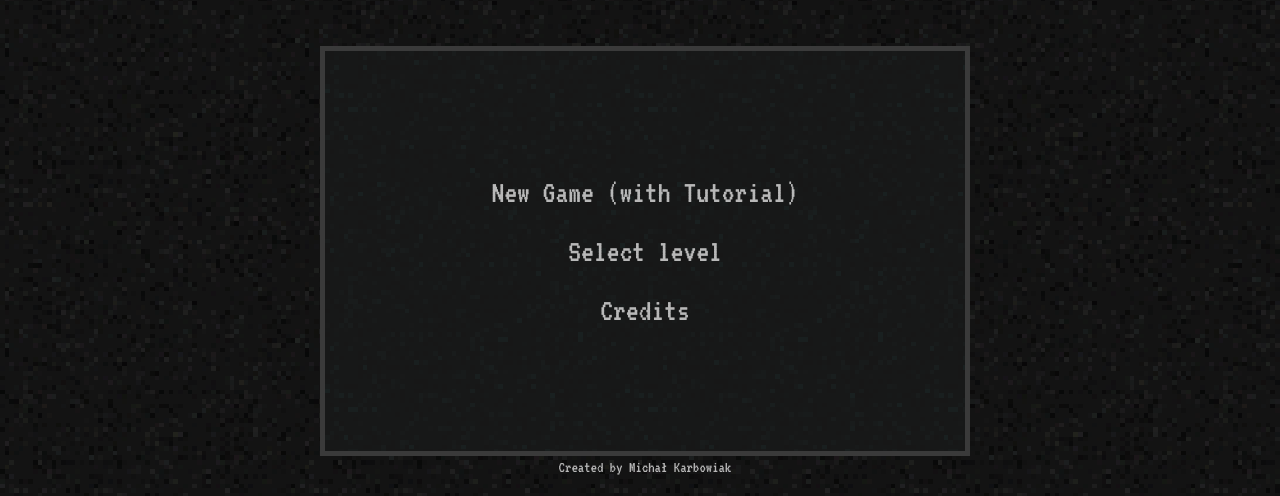
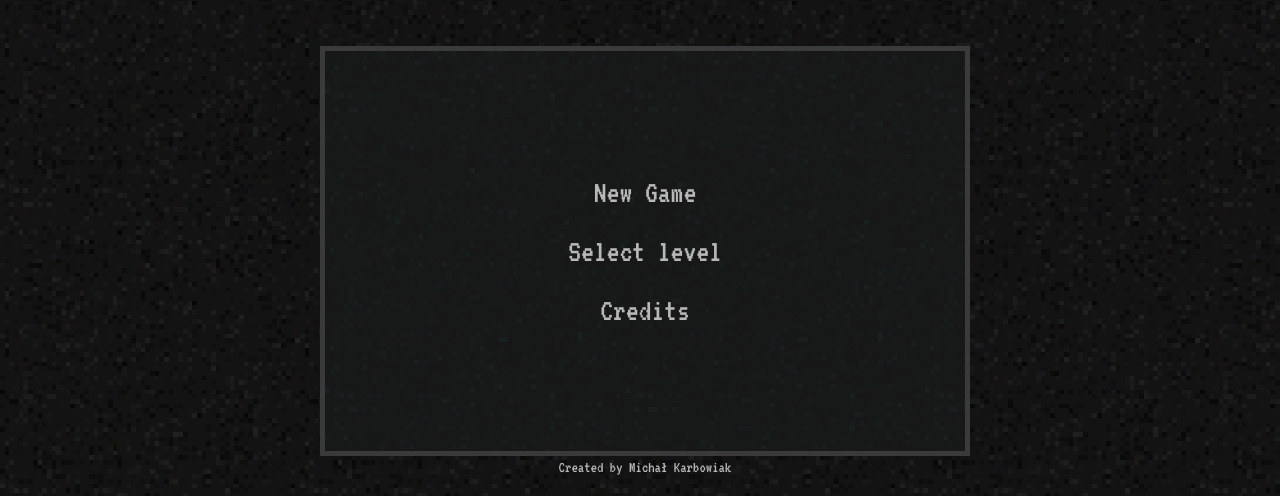
Before and after one commit to karboosx/pixelinthepipe, a PHP site: page / in a window 1280 px wide. Shown: the part 154-650 px from the top of the page. Run offline with PHP 8.4, Linux system fonts and the light colour scheme.

Commit message:
delete "with Tutorial"

```diff
--- a/index.php
+++ b/index.php
@@ -22,7 +22,7 @@
         <div class="centerBlock" style="height: 100%">
             <div class="cell">
                 <div id="text">
-                    <a href="intro.html">New Game (with Tutorial)</a>
+                    <a href="intro.html">New Game</a>
                     <a href="stages.html">Select level</a>
                     <a href="credits.html">Credits</a>
                 </div>
```
